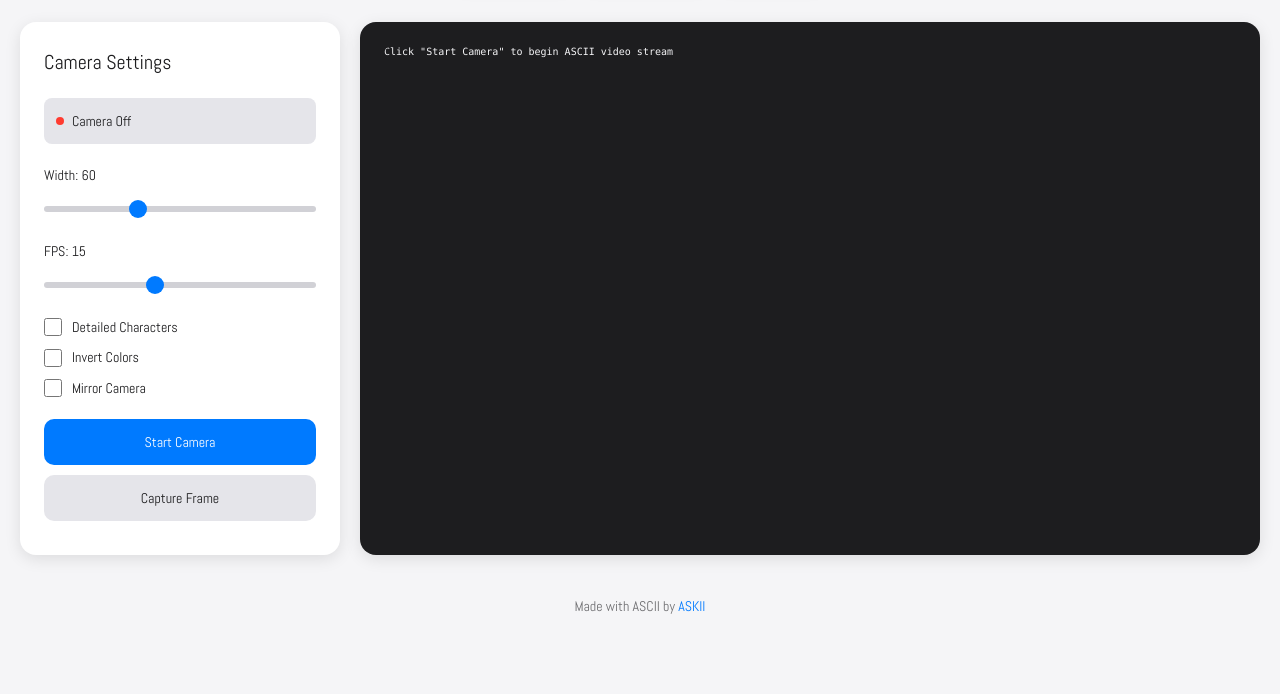
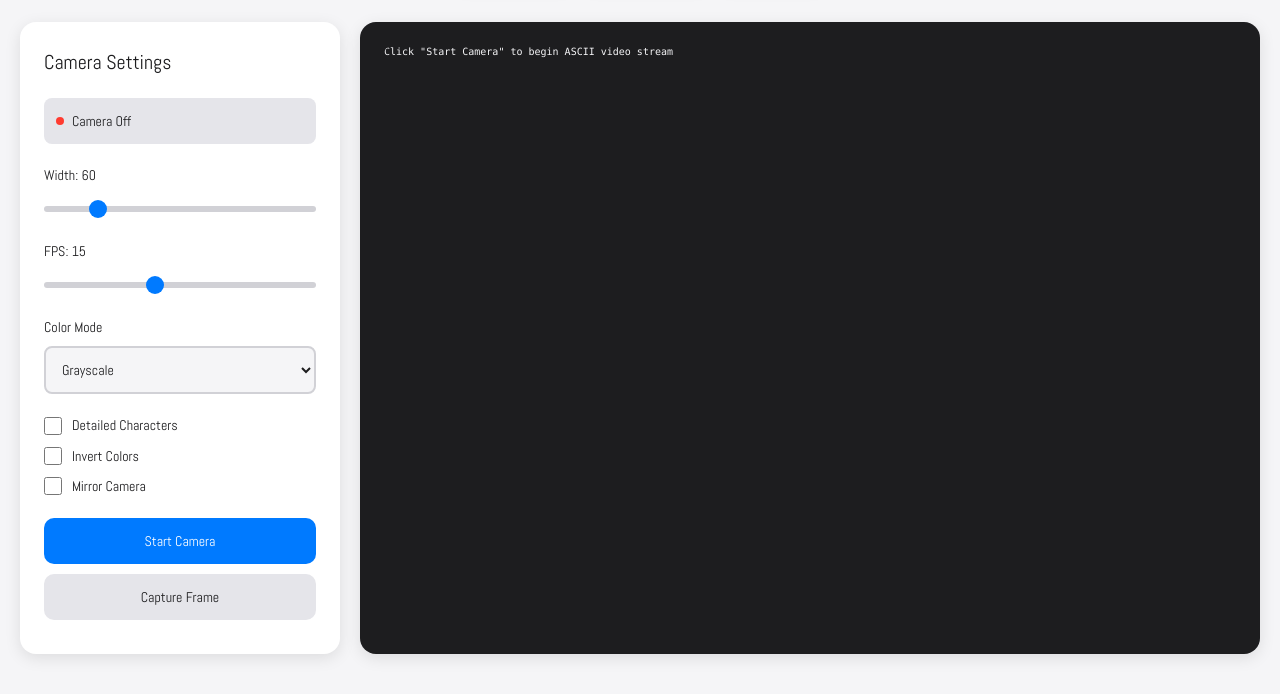
Before and after one commit to pistolinkr/ASKII, a Flask app: page / in a window 1280 px wide. Shown: the part 266-960 px from the top of the page. Before the commit the page ends 880 px from the top, so only its background shows below. Run offline with Flask 3, Linux system fonts and the light colour scheme.

Commit message:
Enhance camera resolution and add color filters
- Increase maximum camera width from 120 to 200 characters
- Add Color Mode dropdown with 6 filter options:
  * Grayscale (default)
  * Red channel filter
  * Green channel filter
  * Blue channel filter
  * Sepia vintage effect
  * Negative inversion
- Implement real-time color filtering on video frames
- Add styled select dropdown with theme support
- Improve ASCII conversion with filtered color data

```diff
--- a/static/script.js
+++ b/static/script.js
@@ -133,6 +133,7 @@ function startASCIILoop() {
         const detailed = document.getElementById('detailedCameraChars').checked;
         const invert = document.getElementById('invertCameraColors').checked;
         const mirror = document.getElementById('mirrorCamera').checked;
+        const colorMode = document.getElementById('colorMode').value;
 
         // Set canvas size
         canvas.width = width;
@@ -145,6 +146,10 @@ function startASCIILoop() {
             ctx.translate(-canvas.width, 0);
         }
         ctx.drawImage(video, 0, 0, canvas.width, canvas.height);
+
+        // Apply color filters
+        applyColorFilter(ctx, canvas.width, canvas.height, colorMode);
+
         ctx.restore();
 
         // Get image data and convert to ASCII
@@ -184,6 +189,61 @@ function convertImageDataToASCII(imageData, width, detailed, invert) {
     }
 
     return asciiLines.join('\n');
+}
+
+function applyColorFilter(ctx, width, height, colorMode) {
+    const imageData = ctx.getImageData(0, 0, width, height);
+    const data = imageData.data;
+
+    for (let i = 0; i < data.length; i += 4) {
+        let r = data[i];
+        let g = data[i + 1];
+        let b = data[i + 2];
+
+        switch (colorMode) {
+            case 'grayscale':
+                const gray = (r + g + b) / 3;
+                data[i] = gray;
+                data[i + 1] = gray;
+                data[i + 2] = gray;
+                break;
+
+            case 'red':
+                data[i] = r;
+                data[i + 1] = r * 0.3;
+                data[i + 2] = r * 0.3;
+                break;
+
+            case 'green':
+                data[i] = g * 0.3;
+                data[i + 1] = g;
+                data[i + 2] = g * 0.3;
+                break;
+
+            case 'blue':
+                data[i] = b * 0.3;
+                data[i + 1] = b * 0.3;
+                data[i + 2] = b;
+                break;
+
+            case 'sepia':
+                const sepiaR = Math.min(255, (r * 0.393) + (g * 0.769) + (b * 0.189));
+                const sepiaG = Math.min(255, (r * 0.349) + (g * 0.686) + (b * 0.168));
+                const sepiaB = Math.min(255, (r * 0.272) + (g * 0.534) + (b * 0.131));
+                data[i] = sepiaR;
+                data[i + 1] = sepiaG;
+                data[i + 2] = sepiaB;
+                break;
+
+            case 'negative':
+                data[i] = 255 - r;
+                data[i + 1] = 255 - g;
+                data[i + 2] = 255 - b;
+                break;
+        }
+    }
+
+    ctx.putImageData(imageData, 0, 0);
 }
 
 function captureFrame() {
--- a/static/style.css
+++ b/static/style.css
@@ -258,6 +258,24 @@ header h1 {
     margin-bottom: 20px;
 }
 
+.color-select {
+    width: 100%;
+    padding: 12px;
+    border: 2px solid var(--border-color);
+    border-radius: 8px;
+    font-family: 'Abel', sans-serif;
+    font-size: 14px;
+    font-weight: 400;
+    background: var(--bg-primary);
+    color: var(--text-primary);
+    transition: border-color 0.2s ease, background-color 0.3s ease;
+}
+
+.color-select:focus {
+    outline: none;
+    border-color: var(--accent-blue);
+}
+
 .input-group label {
     display: block;
     font-family: 'Abel', sans-serif;
--- a/templates/index.html
+++ b/templates/index.html
@@ -35,12 +35,24 @@
 
                     <div class="input-group">
                         <label for="cameraWidth">Width: <span id="cameraWidthValue">60</span></label>
-                        <input type="range" id="cameraWidth" min="30" max="120" value="60">
+                        <input type="range" id="cameraWidth" min="30" max="200" value="60">
                     </div>
 
                     <div class="input-group">
                         <label for="cameraFPS">FPS: <span id="cameraFPSValue">15</span></label>
                         <input type="range" id="cameraFPS" min="5" max="30" value="15">
+                    </div>
+
+                    <div class="input-group">
+                        <label for="colorMode">Color Mode</label>
+                        <select id="colorMode" class="color-select">
+                            <option value="grayscale">Grayscale</option>
+                            <option value="red">Red</option>
+                            <option value="green">Green</option>
+                            <option value="blue">Blue</option>
+                            <option value="sepia">Sepia</option>
+                            <option value="negative">Negative</option>
+                        </select>
                     </div>
 
                     <div class="checkbox-group">
```
